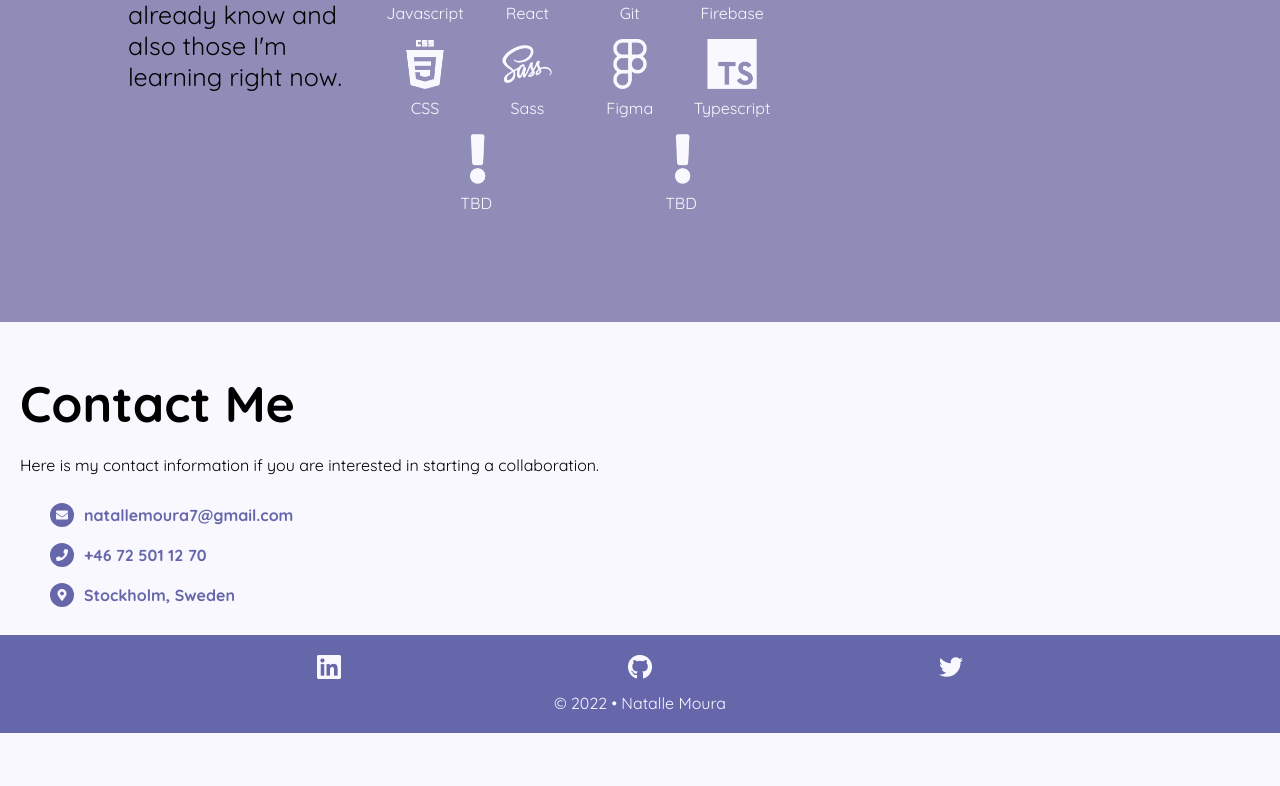
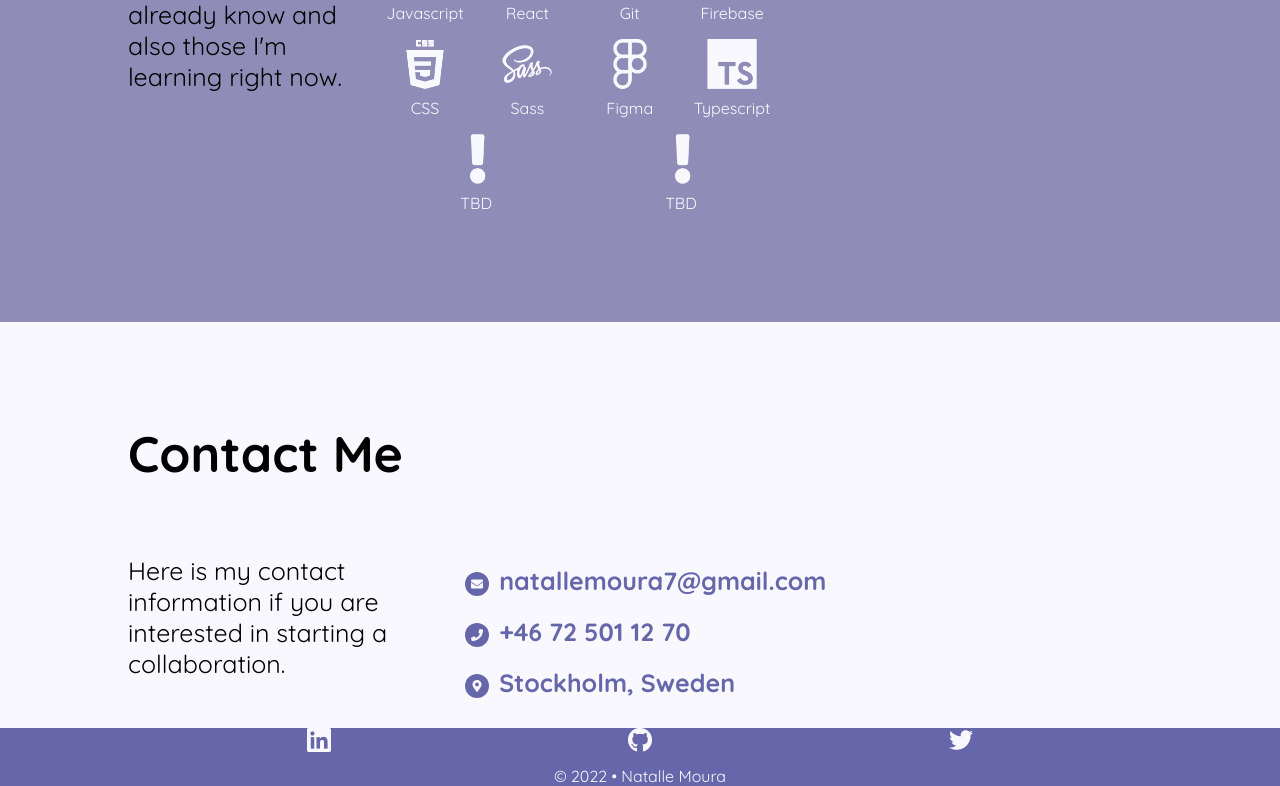
Before and after one commit to natalledm/nat-portfolio, a React (Create React App) app: page / in a window 1280 px wide. Shown: the part 2372-3158 px from the top of the page. Before the commit the page ends 3105 px from the top, so only its background shows below. Built offline with nearby package versions, Linux system fonts and the light colour scheme.

Commit message:
Contact css organized for desktop

```diff
--- a/src/components/Footer.jsx
+++ b/src/components/Footer.jsx
@@ -27,13 +27,15 @@ export default function Footer() {
   return (
     <footer className="footer" id='contact'>
       <div className="footer-container">
-        <div className="footer-contact">
+        <div className="footer-contact section-container">
           <h1>Contact Me</h1>
-          <p className="footer-paragraph">
-            Here is my contact information if you are interested in starting a collaboration.
-          </p>
-          <div className="contact-list-containter">
-            {contactInfo}
+          <div className="contact-content">
+            <p className="footer-paragraph">
+              Here is my contact information if you are interested in starting a collaboration.
+            </p>
+            <div className="contact-list-containter">
+              {contactInfo}
+            </div>
           </div>
         </div>
         <div className="footer-social">
--- a/src/styles/components/contact.css
+++ b/src/styles/components/contact.css
@@ -20,3 +20,9 @@
   color: var(--very-peri);
   font-weight: bold;
 }
+
+@media (min-width: 600px) {
+  .contact-info {
+    font-size: 2.5rem;
+  }
+}
--- a/src/styles/components/footer.css
+++ b/src/styles/components/footer.css
@@ -5,10 +5,6 @@
 
 .footer-container {
   padding-top: 5rem;
-}
-
-.footer-contact {
-  margin-left: 2rem;
 }
 
 .footer-paragraph {
@@ -25,7 +21,6 @@
   flex-direction: column;
   background-color: var(--very-peri);
   text-align: center;
-  padding: 2rem;
 }
 
 .social-list {
@@ -37,3 +32,20 @@
 .copyright {
   color: var(--soft-white);
 }
+
+@media (min-width:600px)  {
+  .footer-contact {
+    padding-left: 10%;
+  }
+
+  .contact-content {
+    padding-top: 5rem;
+    display: flex;
+    flex-direction: row;
+  }
+
+  .footer-paragraph {
+    font-size: 2.5rem;
+    width: 30%;
+  }
+}
```
